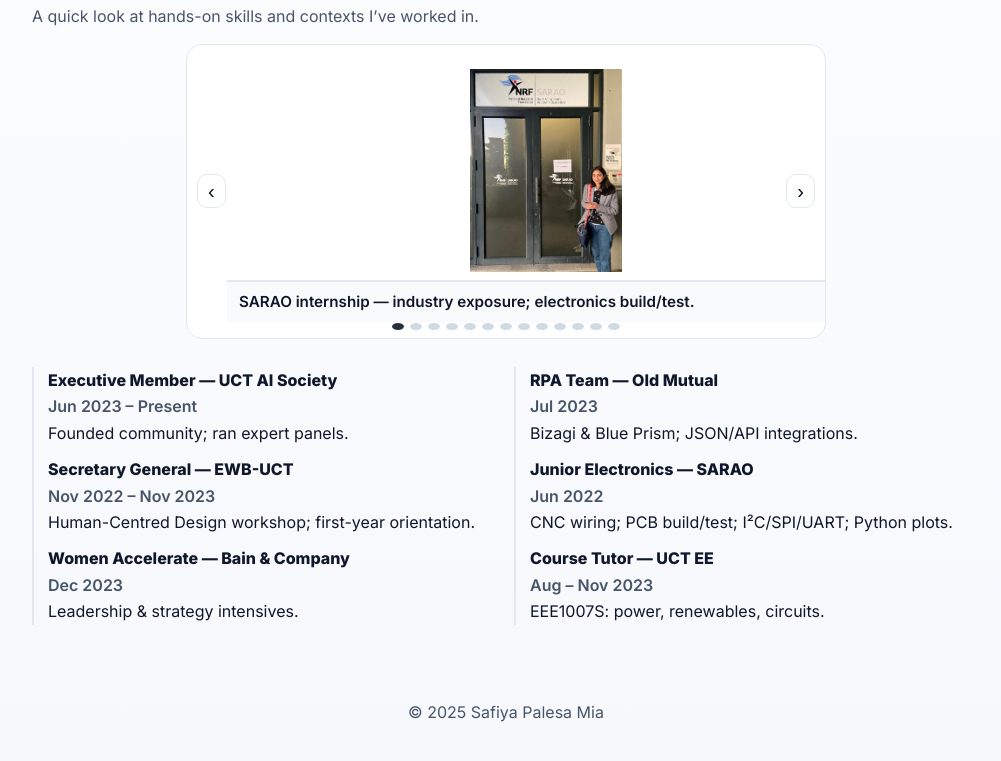
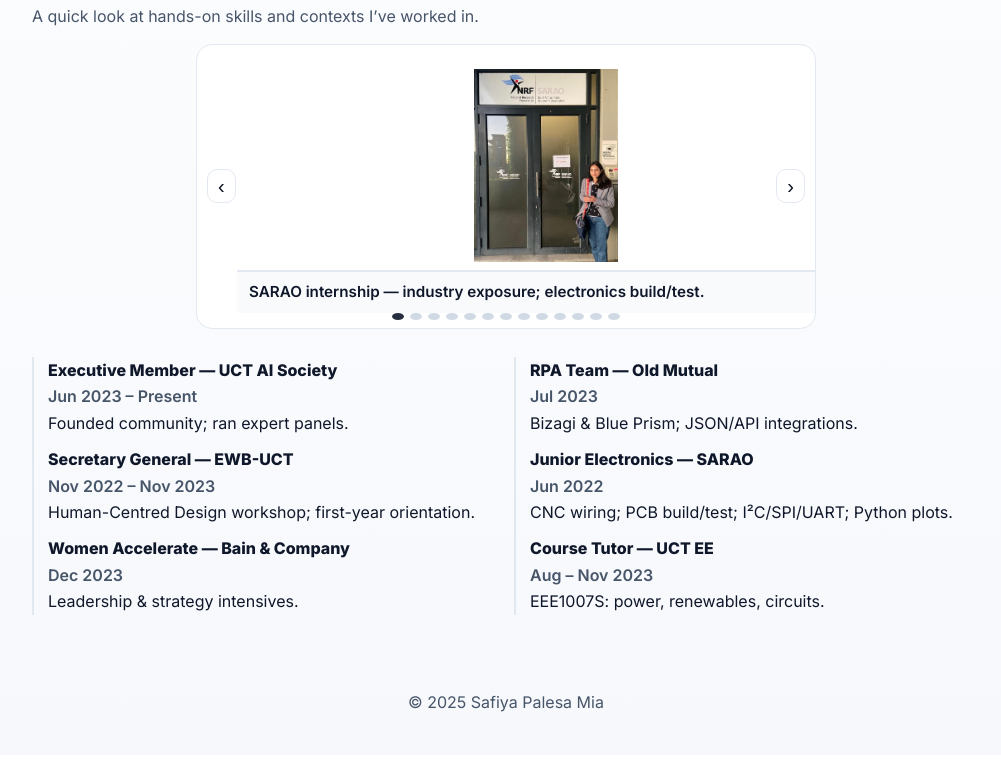
Before and after one commit to safiyapmia/safiyapmia.github.io, a plain HTML site: page experience.html in a window 1280 px wide. Shown: the part 179-940 px from the top of the page, without its empty margins (134-1135 px from the left). Drawn offline with Linux system fonts and the light colour scheme.

Commit message:
Update experience.html

```diff
--- a/experience.html
+++ b/experience.html
@@ -22,61 +22,30 @@
     .brand{font-weight:800}
     .btn{display:inline-block;padding:8px 12px;border-radius:10px;background:var(--accent);color:#fff;font-weight:700;border:1px solid transparent}
     .site-footer{padding:40px 16px;text-align:center;color:var(--muted)}
-
     h1{margin:6px 0 12px}
     .lead{color:var(--muted);margin:-6px 0 14px}
 
-    /* ===== Carousel (smaller + perfectly centered) ===== */
+    /* ===== Carousel (smaller, centered, pixel-precise movement) ===== */
     .carousel{
-      position:relative;
-      border:1px solid var(--line);
-      border-radius:16px;
-      background:var(--card);
-      overflow:hidden;
-      max-width: 640px;     /* narrower carousel */
-      margin: 0 auto 18px;  /* center on page */
+      position:relative;border:1px solid var(--line);border-radius:16px;background:var(--card);
+      overflow:hidden;max-width:620px;margin:0 auto 18px;
     }
-    .slides{
-      display:flex;
-      transition:transform .4s ease;
+    .viewport{width:100%;overflow:hidden} /* isolates width used for pixel calc */
+    .slides{display:flex;will-change:transform;transition:transform .4s ease}
+    .slide{flex:0 0 100%;background:#fff}
+    .media{
+      width:100%; height:210px; padding:8px; border-bottom:1px solid var(--line);
+      display:flex; align-items:center; justify-content:center; background:#fff;
     }
-    .slide{
-      min-width:100%;
-      background:#fff;
+    .media img{max-width:100%; max-height:100%; object-fit:contain; object-position:center}
+    figcaption{
+      padding:10px 12px; background:#f8fafc; border-top:1px solid var(--line);
+      color:var(--ink); font-weight:600; line-height:1.35; font-size:.95rem;
     }
-    .media{
-      width:100%;
-      height:220px;               /* SMALLER image frame */
-      padding:8px;
-      display:flex;               /* hard-center the photo */
-      align-items:center;         /* vertical center */
-      justify-content:center;     /* horizontal center */
-      background:#fff;            /* lightbox behind photo */
-      border-bottom:1px solid var(--line);
-    }
-    .media img{
-      max-width:100%;
-      max-height:100%;
-      width:auto; height:auto;    /* keep original aspect, no stretch */
-      object-fit:contain;          /* never crop */
-      object-position:center;      /* true center */
-      background:#fff;
-    }
-    figcaption{
-      padding:10px 12px;
-      background:#f8fafc;
-      border-top:1px solid var(--line);
-      color:var(--ink);
-      font-weight:600;
-      line-height:1.35;
-      font-size:0.95rem;
-    }
-    /* nav buttons (smaller to match the smaller carousel) */
     .nav-btn{
-      position:absolute;top:50%;transform:translateY(-50%);
-      background:rgba(255,255,255,.95);
-      border:1px solid var(--line);color:#0b1220;
-      font-size:20px;line-height:1;border-radius:10px;padding:6px 10px;cursor:pointer;z-index:5
+      position:absolute; top:50%; transform:translateY(-50%); z-index:5;
+      background:rgba(255,255,255,.95); border:1px solid var(--line);
+      color:#0b1220; font-size:20px; line-height:1; border-radius:10px; padding:6px 10px; cursor:pointer;
     }
     .nav-btn:hover{background:#fff}
     .prev{left:10px} .next{right:10px}
@@ -92,8 +61,8 @@
     .when{color:var(--muted);font-weight:600}
 
     @media (max-width:900px){
-      .carousel{max-width: 100%;}
-      .media{height: 190px;}   /* smaller on mobile */
+      .carousel{max-width:100%}
+      .media{height:180px}
       .grid-2{grid-template-columns:1fr}
     }
   </style>
@@ -116,68 +85,31 @@
   <h1>Skills & Experience</h1>
   <p class="lead">A quick look at hands-on skills and contexts I’ve worked in.</p>
 
-    <!-- SKILLS CAROUSEL -->
-    <section class="carousel" aria-label="Skills photo carousel">
+  <!-- CAROUSEL -->
+  <section class="carousel" id="carousel" aria-label="Skills photo carousel">
     <button class="nav-btn prev" aria-label="Previous">‹</button>
+    <div class="viewport">
       <div class="slides" id="slides">
-        <figure class="slide">
-          <div class="media"><img src="assets/images/sarao-entrance.jpg" alt="At SARAO entrance" loading="lazy" /></div>
-          <figcaption>SARAO internship — industry exposure; electronics build/test.</figcaption>
-        </figure>
-        <figure class="slide">
-          <div class="media"><img src="assets/images/oscilloscope-setup.jpg" alt="Oscilloscope probing on a custom PCB" loading="lazy" /></div>
-          <figcaption>Oscilloscope probing — measurement & debug on custom boards.</figcaption>
-        </figure>
-        <figure class="slide">
-          <div class="media"><img src="assets/images/breadboard-circuit.jpg" alt="Breadboard discrete circuit" loading="lazy" /></div>
-          <figcaption>Discrete circuits — prototyping & verification.</figcaption>
-        </figure>
-        <figure class="slide">
-          <div class="media"><img src="assets/images/control-panel-wiring.jpg" alt="Industrial control panel wiring" loading="lazy" /></div>
-          <figcaption>Control panel wiring — neat routing, labelling, safety practice.</figcaption>
-        </figure>
-        <figure class="slide">
-          <div class="media"><img src="assets/images/danger-high-voltage.jpg" alt="High voltage site" loading="lazy" /></div>
-          <figcaption>High-voltage visit — safety culture; power systems awareness.</figcaption>
-        </figure>
-        <figure class="slide">
-          <div class="media"><img src="assets/images/wind-turbine-site.jpg" alt="Wind turbine site" loading="lazy" /></div>
-          <figcaption>Renewables — wind farm systems & site safety.</figcaption>
-        </figure>
-        <figure class="slide">
-          <div class="media"><img src="assets/images/lab-notes-pink.jpg" alt="Lab notes and laptop" loading="lazy" /></div>
-          <figcaption>Documentation — disciplined notes & data logging.</figcaption>
-        </figure>
-        <figure class="slide">
-          <div class="media"><img src="assets/images/lab-panel-work.jpg" alt="Using a power systems lab panel" loading="lazy" /></div>
-          <figcaption>Power systems lab — measurement & controls.</figcaption>
-        </figure>
-        <figure class="slide">
-          <div class="media"><img src="assets/images/uct-mechatronics-lab-friends.jpg" alt="Team at UCT Mechatronics lab" loading="lazy" /></div>
-          <figcaption>Teamwork — shared methods, review, and results.</figcaption>
-        </figure>
-        <figure class="slide">
-          <div class="media"><img src="assets/images/uct-mechatronics-sign-selfie.jpg" alt="UCT Mechatronics sign selfie" loading="lazy" /></div>
-          <figcaption>Community — active engagement in the mechatronics society.</figcaption>
-        </figure>
-        <figure class="slide">
-          <div class="media"><img src="assets/images/desktop-breadboard-software.jpg" alt="Breadboard with software monitor on desktop" loading="lazy" /></div>
-          <figcaption>Hardware ↔ software — instrumentation and analysis loop.</figcaption>
-        </figure>
-        <figure class="slide">
-          <div class="media"><img src="assets/images/workshop-safety-glasses.jpg" alt="Manufacturing workshop with safety glasses" loading="lazy" /></div>
-          <figcaption>Workshop — measurement & fabrication basics.</figcaption>
-        </figure>
-        <figure class="slide">
-          <div class="media"><img src="assets/images/lab-collab-hoodie.jpg" alt="Lab collaboration with peers" loading="lazy" /></div>
-          <figcaption>Peer mentoring — teaching and learning in teams.</figcaption>
-        </figure>
+        <figure class="slide"><div class="media"><img src="assets/images/sarao-entrance.jpg" alt="At SARAO entrance"></div><figcaption>SARAO internship — industry exposure; electronics build/test.</figcaption></figure>
+        <figure class="slide"><div class="media"><img src="assets/images/oscilloscope-setup.jpg" alt="Oscilloscope probing on a custom PCB"></div><figcaption>Oscilloscope probing — measurement & debug on custom boards.</figcaption></figure>
+        <figure class="slide"><div class="media"><img src="assets/images/breadboard-circuit.jpg" alt="Breadboard discrete circuit"></div><figcaption>Discrete circuits — prototyping & verification.</figcaption></figure>
+        <figure class="slide"><div class="media"><img src="assets/images/control-panel-wiring.jpg" alt="Industrial control panel wiring"></div><figcaption>Control panel wiring — neat routing, labelling, safety practice.</figcaption></figure>
+        <figure class="slide"><div class="media"><img src="assets/images/danger-high-voltage.jpg" alt="High voltage site"></div><figcaption>High-voltage visit — safety culture; power systems awareness.</figcaption></figure>
+        <figure class="slide"><div class="media"><img src="assets/images/wind-turbine-site.jpg" alt="Wind turbine site"></div><figcaption>Renewables — wind farm systems & site safety.</figcaption></figure>
+        <figure class="slide"><div class="media"><img src="assets/images/lab-notes-pink.jpg" alt="Lab notes and laptop"></div><figcaption>Documentation — disciplined notes & data logging.</figcaption></figure>
+        <figure class="slide"><div class="media"><img src="assets/images/lab-panel-work.jpg" alt="Using a power systems lab panel"></div><figcaption>Power systems lab — measurement & controls.</figcaption></figure>
+        <figure class="slide"><div class="media"><img src="assets/images/uct-mechatronics-lab-friends.jpg" alt="Team at UCT Mechatronics lab"></div><figcaption>Teamwork — shared methods, review, and results.</figcaption></figure>
+        <figure class="slide"><div class="media"><img src="assets/images/uct-mechatronics-sign-selfie.jpg" alt="UCT Mechatronics sign selfie"></div><figcaption>Community — active engagement in the mechatronics society.</figcaption></figure>
+        <figure class="slide"><div class="media"><img src="assets/images/desktop-breadboard-software.jpg" alt="Breadboard with software monitor on desktop"></div><figcaption>Hardware ↔ software — instrumentation and analysis loop.</figcaption></figure>
+        <figure class="slide"><div class="media"><img src="assets/images/workshop-safety-glasses.jpg" alt="Manufacturing workshop with safety glasses"></div><figcaption>Workshop — measurement & fabrication basics.</figcaption></figure>
+        <figure class="slide"><div class="media"><img src="assets/images/lab-collab-hoodie.jpg" alt="Lab collaboration with peers"></div><figcaption>Peer mentoring — teaching and learning in teams.</figcaption></figure>
+      </div>
     </div>
     <button class="nav-btn next" aria-label="Next">›</button>
     <div class="dots" id="dots" aria-hidden="true"></div>
   </section>
 
-    <!-- EXPERIENCE TIMELINE -->
+  <!-- EXPERIENCE TIMELINE (unchanged) -->
   <div class="grid-2">
     <div>
       <div class="timeline">
@@ -202,14 +134,17 @@
 
 <script>
 (function () {
+  const carousel = document.getElementById('carousel');
   const slides = document.getElementById('slides');
-    if (!slides) return;
+  if (!carousel || !slides) return;
+
   const figures = Array.from(slides.querySelectorAll('.slide'));
-    const prev = document.querySelector('.prev');
-    const next = document.querySelector('.next');
+  const prev = carousel.querySelector('.prev');
+  const next = carousel.querySelector('.next');
   const dots = document.getElementById('dots');
 
-    let index = 0, count = figures.length;
+  let index = 0;
+  const count = figures.length;
 
   // dots
   figures.forEach((_, i) => {
@@ -218,27 +153,42 @@
     dots.appendChild(d);
   });
 
-    function updateDots(){ dots.querySelectorAll('button').forEach((b,i)=>b.classList.toggle('active', i===index)); }
+  function frameWidth(){ return carousel.querySelector('.viewport').clientWidth; }
+
+  function updateDots(){
+    dots.querySelectorAll('button').forEach((b,i)=>b.classList.toggle('active', i===index));
+  }
+
   function goTo(i){
     index = (i + count) % count;
-      slides.style.transform = 'translateX(' + (-index * 100) + '%)';
+    // move by the exact visible width in pixels
+    slides.style.transform = 'translateX(' + (-frameWidth() * index) + 'px)';
     updateDots();
   }
+
   function nextSlide(){ goTo(index+1); }
   function prevSlide(){ goTo(index-1); }
 
   next.addEventListener('click', nextSlide);
   prev.addEventListener('click', prevSlide);
-    window.addEventListener('keydown', e => { if(e.key==='ArrowRight') nextSlide(); if(e.key==='ArrowLeft') prevSlide(); });
+
+  // keyboard
+  window.addEventListener('keydown', (e) => {
+    if (e.key === 'ArrowRight') nextSlide();
+    if (e.key === 'ArrowLeft') prevSlide();
+  });
 
   // touch
   let startX = 0;
-    slides.addEventListener('touchstart', e => startX = e.touches[0].clientX, {passive:true});
-    slides.addEventListener('touchend', e => {
+  slides.addEventListener('touchstart', (e) => startX = e.touches[0].clientX, {passive:true});
+  slides.addEventListener('touchend', (e) => {
     const dx = e.changedTouches[0].clientX - startX;
     if (dx > 40) prevSlide();
     if (dx < -40) nextSlide();
   }, {passive:true});
+
+  // keep position correct on resize
+  window.addEventListener('resize', () => goTo(index));
 
   // autoplay (pause when hidden)
   let timer = setInterval(nextSlide, 6000);
```
Lines whose indentation alone changed are shown as unchanged.
